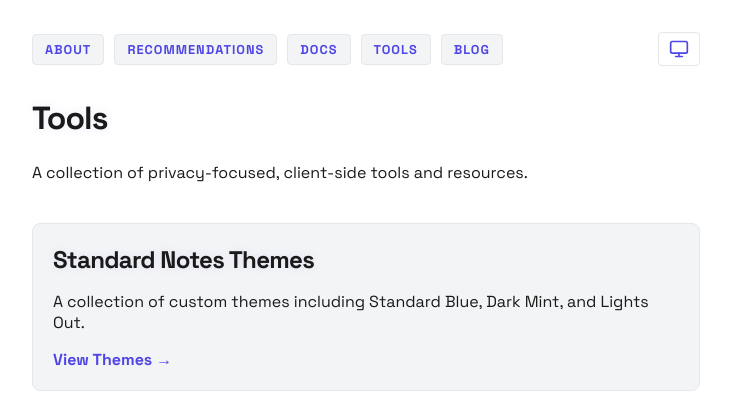
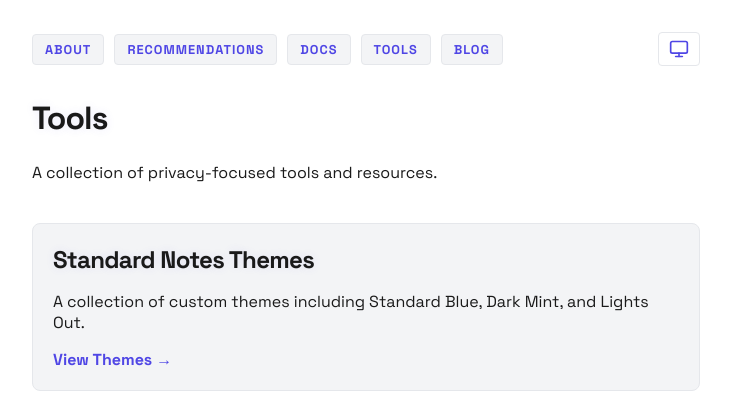
Before and after one commit to PASSK3YS/PASSK3YS.github.io, a Jekyll site: the page built from tools.md, in a window 1280 px wide. Shown: the top 393 px of the page, without its empty margins (274-1005 px from the left). Built offline with Jekyll 4.4.1, drawn with Linux system fonts in a browser that asks for light colours.

Commit message:
chore: update tools description

```diff
--- a/tools.md
+++ b/tools.md
@@ -6,7 +6,7 @@
 
 <div class="page-content">
   <h1>Tools</h1>
-  <p>A collection of privacy-focused, client-side tools and resources.</p>
+  <p>A collection of privacy-focused tools and resources.</p>
 
   <div class="category-list" style="margin-top: 40px; display: grid; gap: 20px;">
 
```
